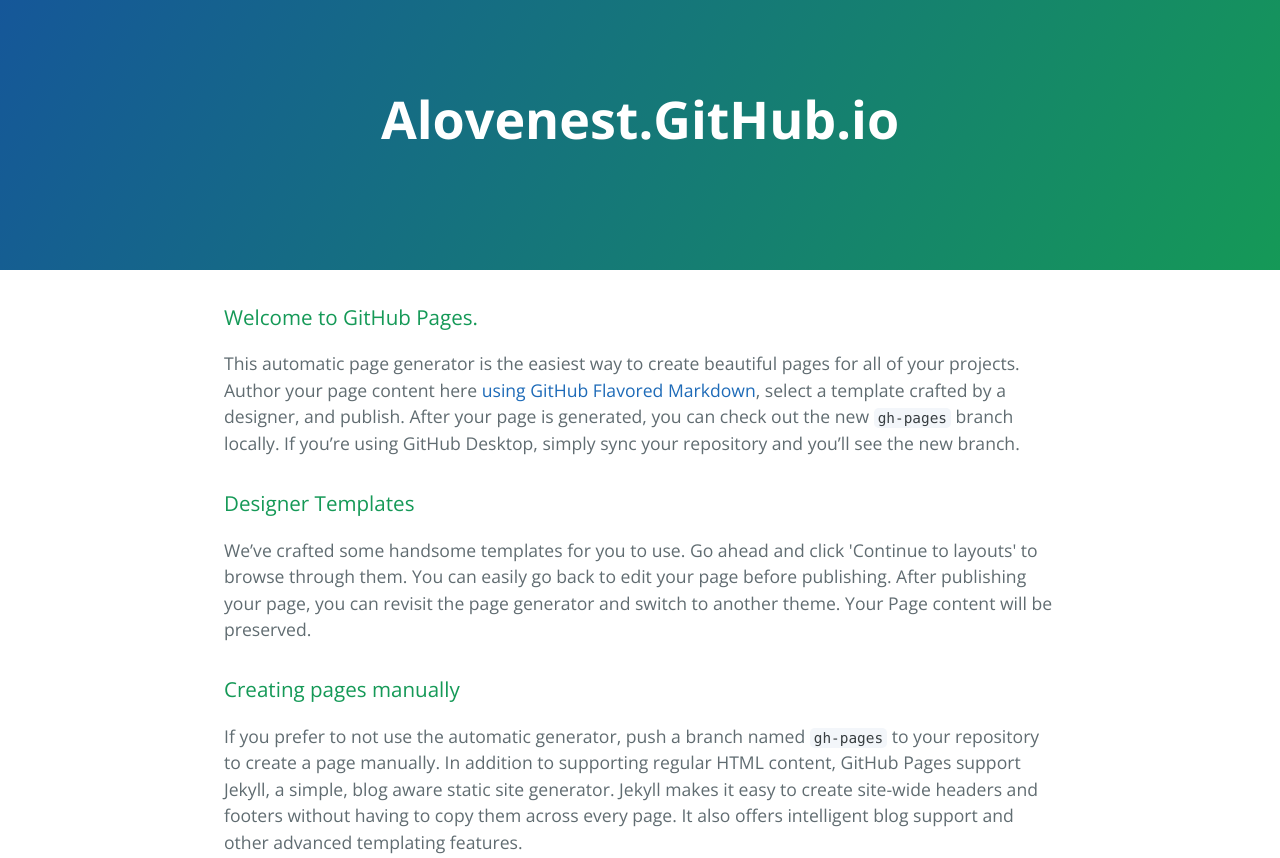
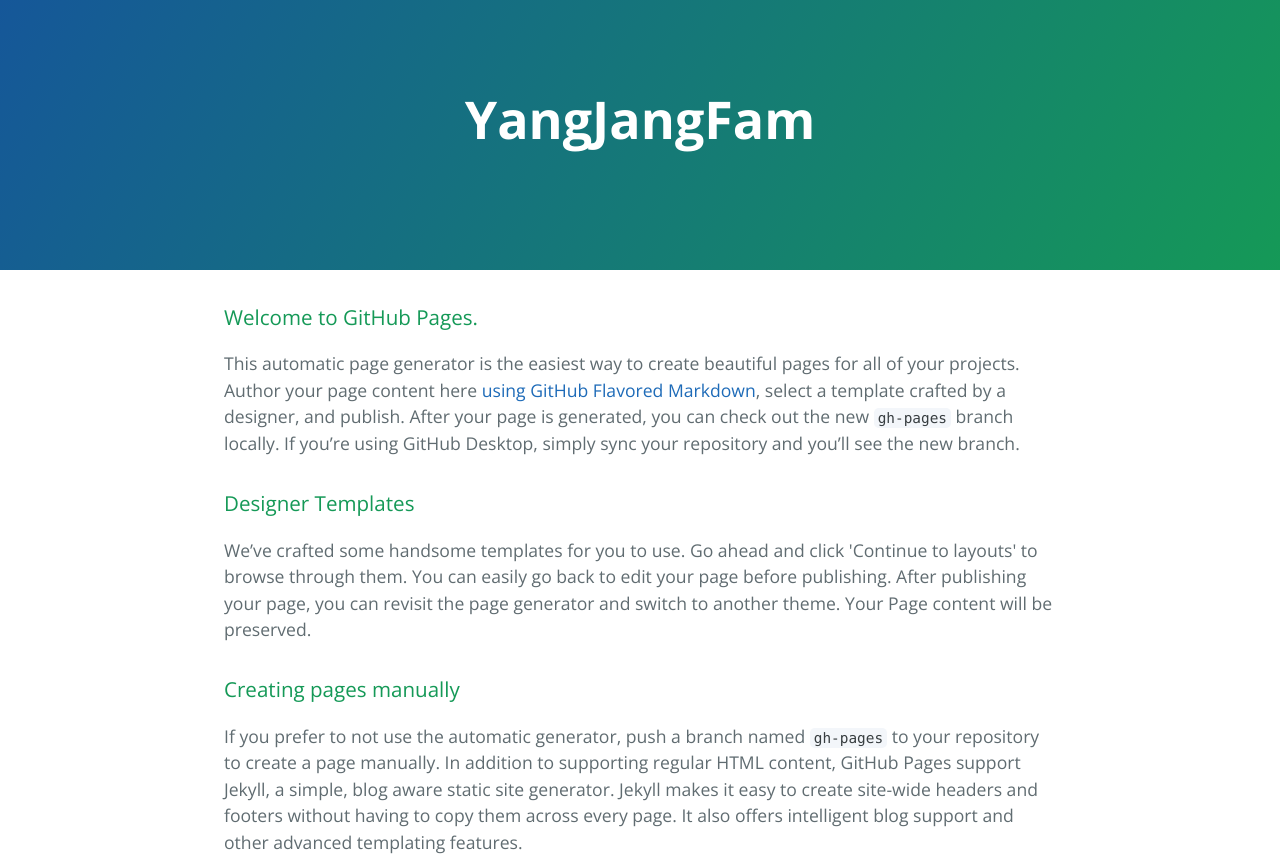
Before and after one commit to alovenest/alovenest.github.io, a plain HTML site: page index.html in a window 1280 px wide. Shown: the top 858 px of the page. Drawn offline with nearby package versions, Linux system fonts and the light colour scheme.

Commit message:
testetaetae

```diff
--- a/index.html
+++ b/index.html
@@ -11,7 +11,7 @@
   </head>
   <body>
     <section class="page-header">
-      <h1 class="project-name">Alovenest.GitHub.io</h1>
+      <h1 class="project-name">YangJangFam</h1>
       <h2 class="project-tagline"></h2>
     </section>
 
```
